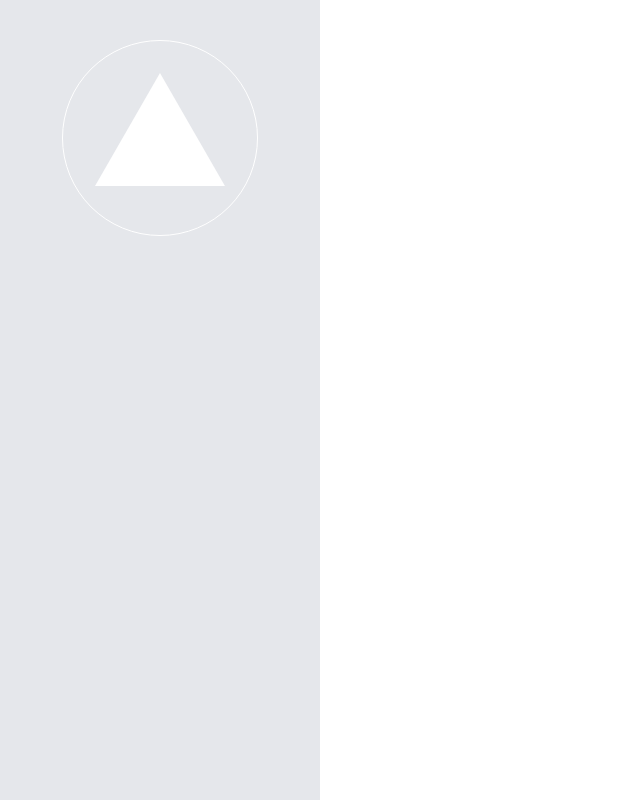
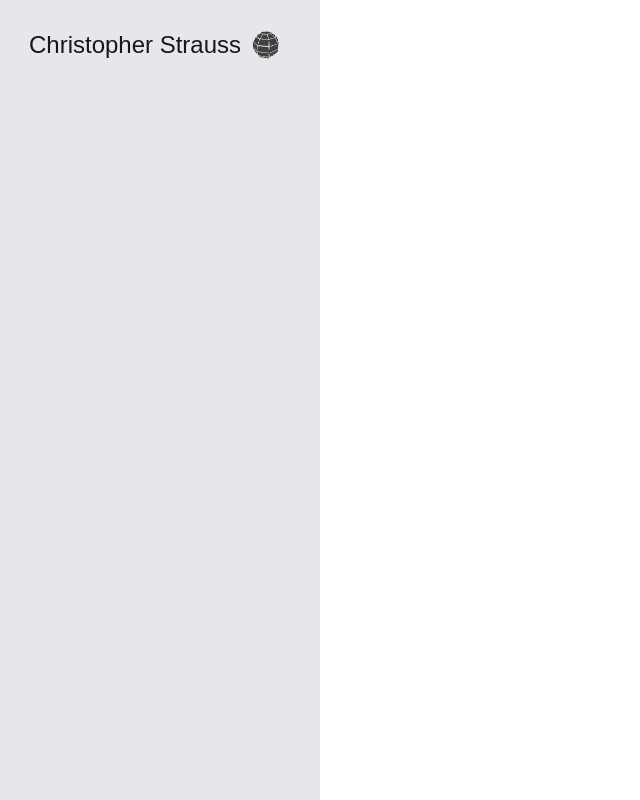
Before and after one commit to CrossStrauss/PortfolioSite2026, a Next.js app: page / in a window 1280 px wide. Shown: the whole page, without its empty margins (0-640 px from the left). Built offline with nearby package versions, Linux system fonts and the light colour scheme.

Commit message:
#D model playground

```diff
--- a/package.json
+++ b/package.json
@@ -9,9 +9,12 @@
     "lint": "eslint"
   },
   "dependencies": {
+    "@react-three/drei": "^10.7.7",
+    "@react-three/fiber": "^9.5.0",
     "next": "16.0.7",
     "react": "19.2.0",
-    "react-dom": "19.2.0"
+    "react-dom": "19.2.0",
+    "three": "^0.182.0"
   },
   "devDependencies": {
     "@tailwindcss/postcss": "^4",
--- /dev/null
+++ b/src/app/components/ThreeScene.tsx
@@ -0,0 +1,63 @@
+'use client'
+
+import { Canvas, useFrame } from '@react-three/fiber'
+import { Edges } from '@react-three/drei'
+import { useRef } from 'react'
+import * as THREE from 'three'
+
+
+function Knot(){
+
+    const meshRef = useRef<THREE.Mesh>(null!)
+
+    useFrame((_, delta) => {
+        if (meshRef.current) {
+            meshRef.current.rotation.y += delta * 0.5
+        }
+    })
+
+    return (
+        <mesh ref={meshRef} rotation={[0, 0, 0]}>
+            <torusKnotGeometry args={[1, 0.3, 59, 6]} />
+            <meshStandardMaterial color="gray" wireframe />
+        </mesh>
+    )
+}
+
+function Box() {
+    return (
+        <mesh rotation={[0.4, 0.2, 0]}>
+            <boxGeometry args={[5, 5, 5]} />
+            <meshStandardMaterial color="hotpink" wireframe />
+        </mesh>
+    )
+}
+
+function Sphere() {
+    const meshRef = useRef<THREE.Mesh>(null!)
+
+    useFrame((_, delta) => {
+        if (meshRef.current) {
+            meshRef.current.rotation.y += delta * 0.5
+        }
+    })
+
+    return (
+        <mesh ref={meshRef} position={[0, 0, 0]}>
+            <sphereGeometry args={[2, 9, 9]} />
+            <meshStandardMaterial color="grey" />
+            <Edges color="white" />
+        </mesh>
+    )
+}
+
+export default function ThreeScene() {
+  return (
+    <div className={"aspect-square"}>
+        <Canvas camera={{ position: [3, 3, 3] }}>
+            <ambientLight intensity={1} />
+            <Sphere />
+        </Canvas>
+    </div>
+  )
+}
--- a/src/app/components/sidebar.tsx
+++ b/src/app/components/sidebar.tsx
@@ -1,6 +1,7 @@
 'use client'
 
 import Image from 'next/image'
+import ThreeScene from './ThreeScene'
 import { useEffect } from 'react'
 import { useAppContext } from '../context/portfolioContext'
 
@@ -14,9 +15,10 @@ export default function Sidebar() {
     return (
         <div className="w-full h-full relative">
             <div className="absolute bg-gray-200 w-full h-full">
-                <div className="flex justify-center items-center pt-10">
-                    <div className='p-8 rounded-full border-1 border-white aspect-square'>
-                        <Image src="/vercel.svg" width={130} height={130} alt="Description" />
+                <div className="flex justify-center items-center pt-5">
+                    <span className="text-2xl">Christopher Strauss</span>
+                    <div className='aspect-square w-[50px]'>
+                       <ThreeScene/>
                     </div>
                 </div>
             </div>
--- a/src/app/page.tsx
+++ b/src/app/page.tsx
@@ -1,4 +1,5 @@
 import SideBar from "./components/sidebar";
+import ThreeScene from './components/ThreeScene'
 
 export default function Home() {
   return (
```
Also changed, not shown: 1 other file (tests, documents, lock files or other folders).
